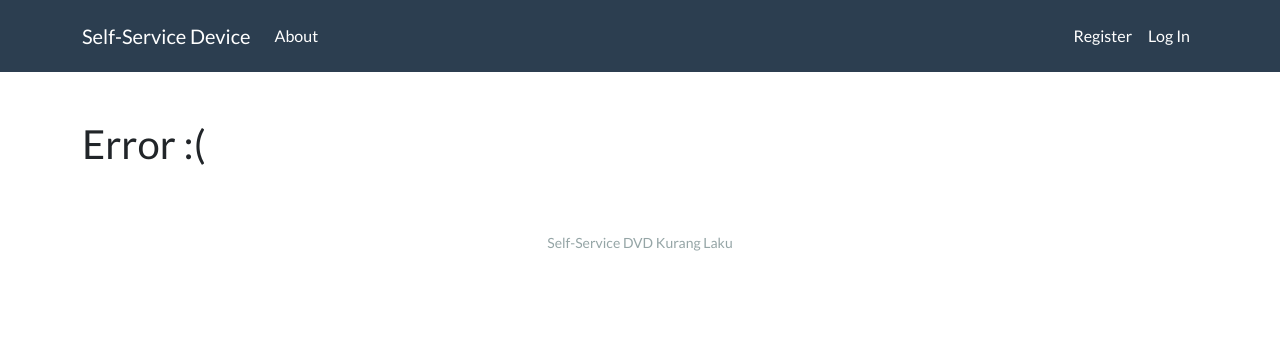
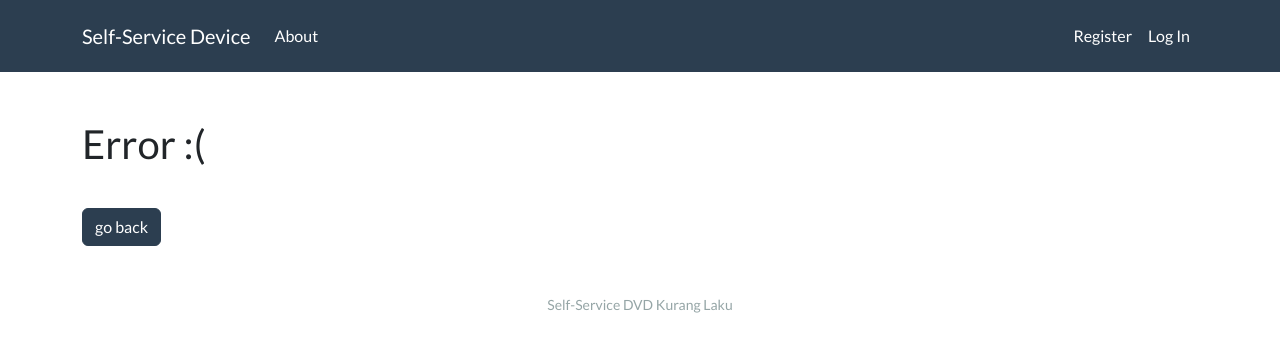
Before and after one commit to hasferrr/ads-website, a Flask app: template templates/error.html in a window 1280 px wide. Shown: the top 352 px of the page. Run offline with Flask 2, Linux system fonts and the light colour scheme; the template is opened without the code that fills it, so the values that code supplies are empty; some libraries are stand-ins or nearby versions.

Commit message:
add 'go back' button in error page

```diff
--- a/templates/error.html
+++ b/templates/error.html
@@ -8,5 +8,7 @@
 <div class="text-start">
     <h2>Error :(</h2>
     <p>{{ error }}</p>
+    <br>
+    <button type="button" class="btn btn-primary" onclick="history.back()">go back</button>
 </div>
 {% endblock %}
```
